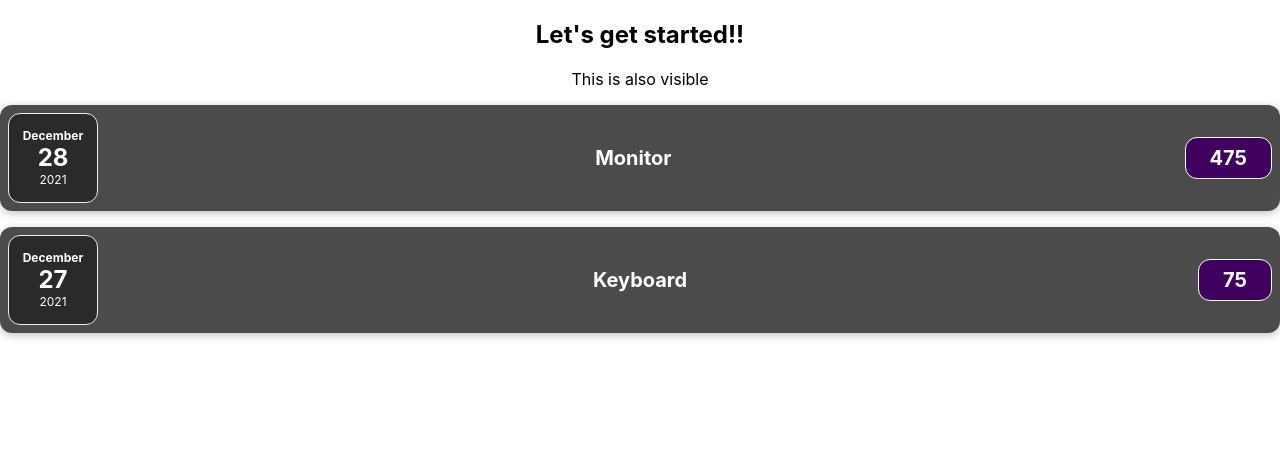
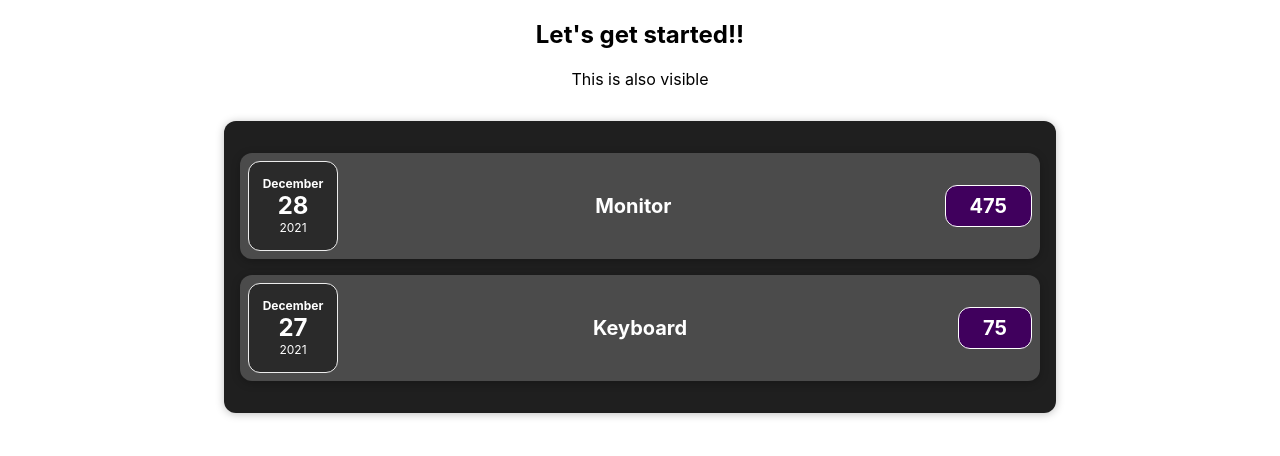
Before and after one commit to cravatsc/react-learning, a React (Create React App) app: page / in a window 1280 px wide. Shown: the top 456 px of the page. Built offline with nearby package versions, Linux system fonts and the light colour scheme.

Commit message:
extract ExpenseList to its own componen

```diff
--- a/src/App.tsx
+++ b/src/App.tsx
@@ -2,6 +2,7 @@ import React from 'react';
 import logo from './logo.svg';
 import './App.css';
 import { ExpenseItem, Expense } from './components/ExpenseItem';
+import { ExpenseList } from './components/ExpenseList';
 
 const App1 = () => (
   <div className="App">
@@ -40,13 +41,7 @@ const App = () => {
     <div className="App">
       <h2>Let's get started!!</h2>
       <p>This is also visible</p>
-      {expenseArray.map((expense) => (
-        <ExpenseItem
-          title={expense.title}
-          date={expense.date}
-          amount={expense.amount}
-        />
-      ))}
+      <ExpenseList expenses={expenseArray} />
     </div>
   );
 };
--- /dev/null
+++ b/src/components/ExpenseList.css
@@ -0,0 +1,9 @@
+.expenses {
+  padding: 1rem;
+  background-color: rgb(31, 31, 31);
+  margin: 2rem auto;
+  width: 50rem;
+  max-width: 95%;
+  border-radius: 12px;
+  box-shadow: 0 1px 8px rgba(0, 0, 0, 0.25);
+}
--- /dev/null
+++ b/src/components/ExpenseList.tsx
@@ -0,0 +1,20 @@
+import { ExpenseItem, Expense } from './ExpenseItem';
+import './ExpenseList.css';
+
+interface ExpensesProps {
+  expenses: Expense[];
+}
+
+export const ExpenseList: React.FC<ExpensesProps> = ({ expenses }) => {
+  return (
+    <div className="expenses">
+      {expenses.map((expense) => (
+        <ExpenseItem
+          title={expense.title}
+          date={expense.date}
+          amount={expense.amount}
+        />
+      ))}
+    </div>
+  );
+};
```
